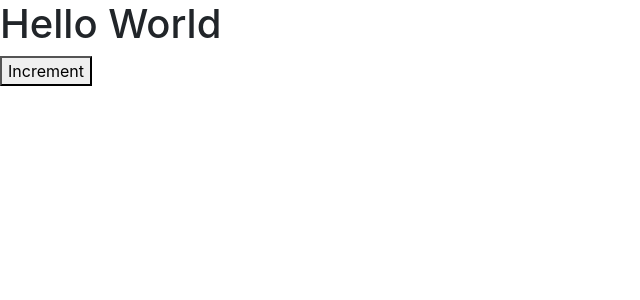
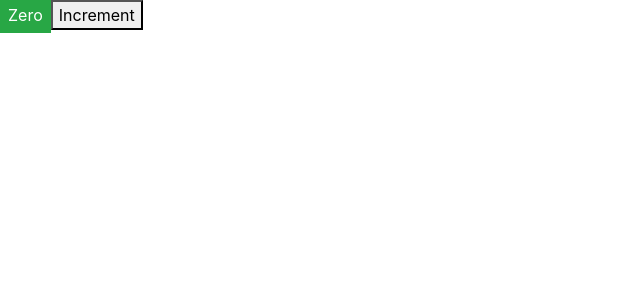
Before and after one commit to Jayteekay/react-counter-app, a React (Create React App) app: page / in a window 1280 px wide. Shown: the top 300 px of the page, without its empty margins (0-640 px from the left). Built offline with nearby package versions, Linux system fonts and the light colour scheme.

Commit message:
Formating count state

```diff
--- a/src/components/counter.jsx
+++ b/src/components/counter.jsx
@@ -1,12 +1,23 @@
 import React, { Component } from "react";
 
 class Counter extends Component {
+  state = {
+    count: 0
+  };
   render() {
     return (
       <React.Fragment>
-        <h1>Hello World</h1>
+        <span>{this.formatCount()}</span>
         <button>Increment</button>
       </React.Fragment>
+    );
+  }
+  formatCount() {
+    const { count } = this.state;
+    return count !== 0 ? (
+      count
+    ) : (
+      <span className="text-white bg-success p-2">Zero</span>
     );
   }
 }
```
